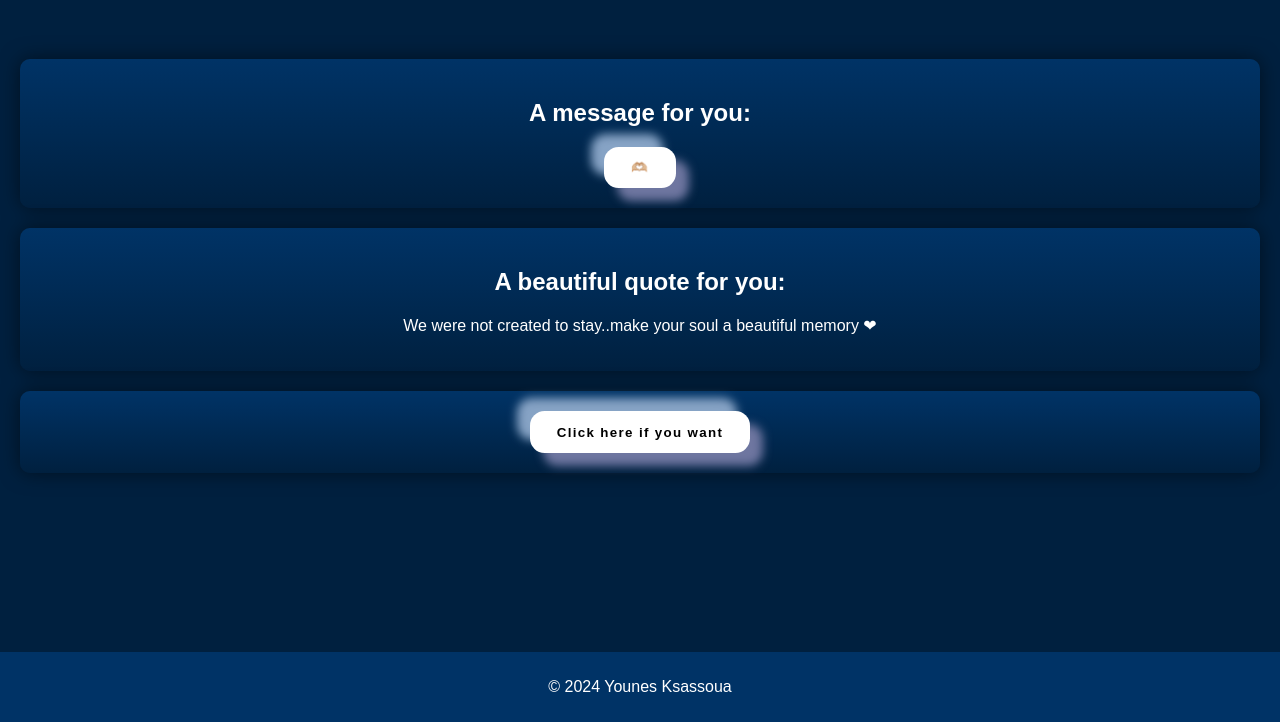
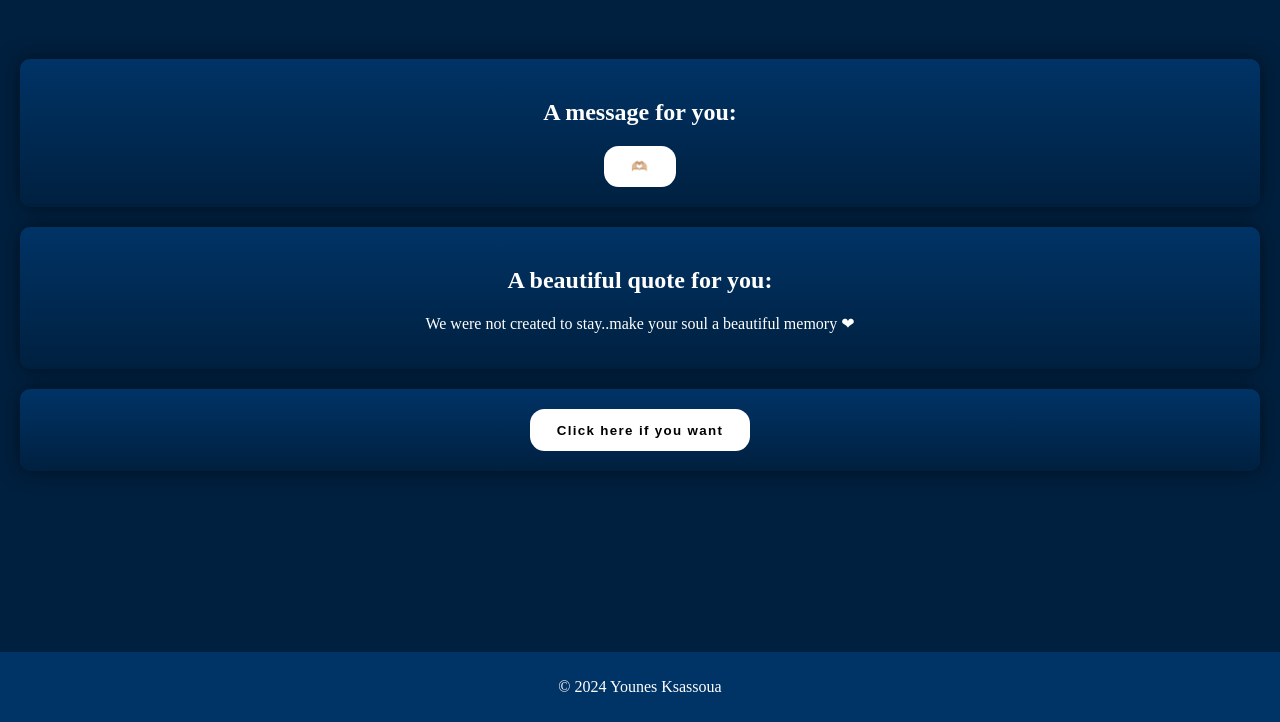
Before and after one commit to ksayounes/KsaYounes-web, a plain HTML site: page index.html in a window 1280 px wide. Shown: the part 78-800 px from the top of the page. Drawn offline with Linux system fonts and the light colour scheme.

Commit message:
Update styles.css

```diff
--- a/styles.css
+++ b/styles.css
@@ -1,5 +1,4 @@
 body {
-    font-family: Arial, sans-serif;
     background-color: #00203f; /* Dark blue background */
     margin: 0;
     padding: 0;
@@ -79,7 +78,6 @@ section {
 }
 
 button {
-    --hover-shadows: 16px 16px 33px #6a87fe, -16px -16px 33px #71c4ed;
     --accent: rgb(255, 255, 255);
     font-weight: bold;
     letter-spacing: 0.1em;
@@ -91,20 +89,17 @@ button {
     padding: 1em 2em;
     transition: box-shadow ease-in-out 0.3s, background-color ease-in-out 0.1s,
       letter-spacing ease-in-out 0.1s, transform ease-in-out 0.1s;
-    box-shadow: 13px 13px 10px #6e76a0, -13px -13px 10px #86a3c5;
-  }
+}
 
-  button:hover {
+button:hover {
     box-shadow: var(--hover-shadows);
-  }
+}
 
-  button:active {
+button:active {
     box-shadow: var(--hover-shadows), var(--accent) 0px 0px 30px 5px;
     background-color: var(--accent);
     transform: scale(0.95);
-  }
-
-
+}
 
 @keyframes scaleButton {
     from {
@@ -118,7 +113,7 @@ button {
 }
 
 button.styled-button:hover {
-    background-color: #c4c4c4; /* Darker blue on hover */
+    background-color: #0051cb; /* Darker blue on hover */
     transform: scale(1.1);
 }
 
```
